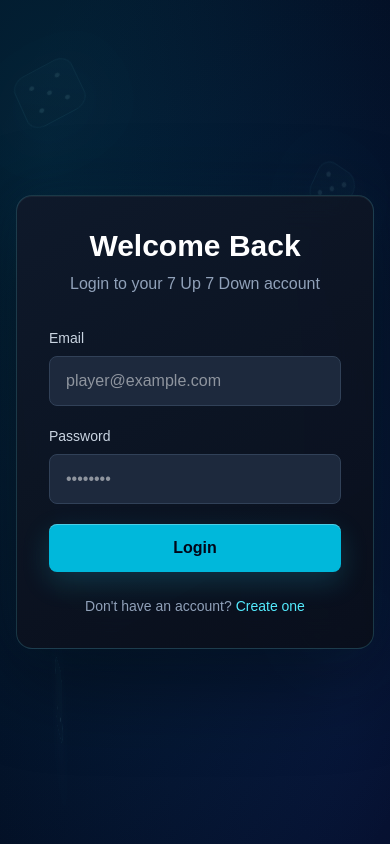
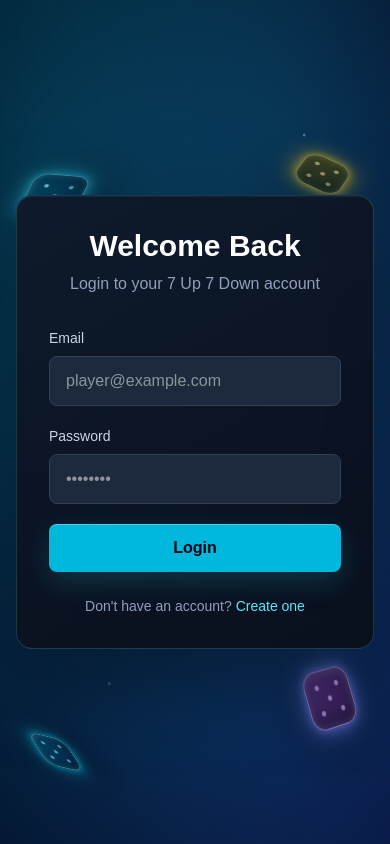
Before and after one commit to divyanshhh-189/seven-up-seven-down, a Next.js app: page /login in a window 390 px wide. Built offline with nearby package versions, Linux system fonts and the light colour scheme.

Commit message:
Add glowing 3D dice background

```diff
--- a/src/app/globals.css
+++ b/src/app/globals.css
@@ -945,3 +945,255 @@
     transition: none;
   }
 }
+
+
+/* Neon 3D dice background refresh */
+.game-page {
+  position: relative;
+  isolation: isolate;
+}
+
+.game-page__content {
+  position: relative;
+  z-index: 1;
+}
+
+.game-dice-background {
+  perspective: 1000px;
+  transform-style: preserve-3d;
+}
+
+.game-dice-background::before,
+.game-dice-background::after {
+  position: absolute;
+  inset: 0;
+  pointer-events: none;
+  content: "";
+}
+
+.game-dice-background::before {
+  background:
+    radial-gradient(ellipse at 17% 38%, rgba(8, 145, 178, 0.2), transparent 25rem),
+    radial-gradient(ellipse at 84% 73%, rgba(37, 99, 235, 0.18), transparent 28rem),
+    radial-gradient(ellipse at 72% 18%, rgba(34, 211, 238, 0.1), transparent 20rem);
+}
+
+.game-dice-background::after {
+  opacity: 0.55;
+  background-image:
+    radial-gradient(circle at 12% 22%, rgba(207, 250, 254, 0.72) 1px, transparent 1.8px),
+    radial-gradient(circle at 78% 16%, rgba(165, 243, 252, 0.64) 1px, transparent 1.8px),
+    radial-gradient(circle at 83% 75%, rgba(103, 232, 249, 0.52) 1px, transparent 1.8px),
+    radial-gradient(circle at 28% 81%, rgba(191, 219, 254, 0.48) 1px, transparent 1.8px);
+}
+
+.game-dice-background__die {
+  --die-glow: rgba(34, 211, 238, 0.86);
+  --die-hue: 0deg;
+  z-index: 1;
+  opacity: 0.82;
+  filter:
+    drop-shadow(0 0 12px var(--die-glow))
+    drop-shadow(0 18px 28px rgba(0, 0, 0, 0.55));
+}
+
+.game-dice-background__die--one {
+  top: 34%;
+  left: 18%;
+  --float-die-size: 88px;
+  --float-die-half: 44px;
+  animation: floatDieOne 17s ease-in-out infinite;
+}
+
+.game-dice-background__die--two {
+  top: 22%;
+  right: 29%;
+  --float-die-size: 62px;
+  --float-die-half: 31px;
+  --die-glow: rgba(250, 204, 21, 0.9);
+  --die-hue: 220deg;
+  animation: floatDieTwo 19s ease-in-out -6s infinite;
+}
+
+.game-dice-background__die--three {
+  bottom: 13%;
+  left: 17%;
+  --float-die-size: 58px;
+  --float-die-half: 29px;
+  --die-glow: rgba(6, 182, 212, 0.94);
+  animation: floatDieThree 21s ease-in-out -11s infinite;
+}
+
+.game-dice-background__die--four {
+  right: 18%;
+  bottom: 19%;
+  --float-die-size: 74px;
+  --float-die-half: 37px;
+  --die-glow: rgba(129, 140, 248, 0.9);
+  --die-hue: 90deg;
+  animation: floatDieFour 18s ease-in-out -4s infinite;
+}
+
+.game-page .game-dice-background__die--one {
+  top: 13%;
+  left: 4%;
+  --float-die-size: 78px;
+  --float-die-half: 39px;
+}
+
+.game-page .game-dice-background__die--two {
+  top: 22%;
+  right: 5%;
+  --float-die-size: 58px;
+  --float-die-half: 29px;
+}
+
+.game-page .game-dice-background__die--three {
+  bottom: 10%;
+  left: 12%;
+}
+
+.game-page .game-dice-background__die--four {
+  right: 13%;
+  bottom: 12%;
+}
+
+.game-page .game-dice-background__die {
+  opacity: 0.42;
+}
+
+.login-page .game-dice-background__die {
+  opacity: 0.9;
+}
+
+.game-dice-background__face {
+  border-color: rgba(165, 243, 252, 0.68);
+  box-shadow:
+    inset 0 1px 8px rgba(255, 255, 255, 0.3),
+    inset 0 -8px 16px rgba(0, 0, 0, 0.34);
+  filter:
+    hue-rotate(var(--die-hue))
+    saturate(1.55)
+    drop-shadow(0 0 5px var(--die-glow));
+}
+
+.game-dice-background__face--back {
+  background:
+    radial-gradient(circle at 28% 28%, rgba(255, 255, 255, 0.98) 0 1.8px, rgba(165, 243, 252, 0.96) 2.5px 3.5px, transparent 6px),
+    radial-gradient(circle at 72% 28%, rgba(255, 255, 255, 0.98) 0 1.8px, rgba(165, 243, 252, 0.96) 2.5px 3.5px, transparent 6px),
+    radial-gradient(circle at 28% 50%, rgba(255, 255, 255, 0.98) 0 1.8px, rgba(165, 243, 252, 0.96) 2.5px 3.5px, transparent 6px),
+    radial-gradient(circle at 72% 50%, rgba(255, 255, 255, 0.98) 0 1.8px, rgba(165, 243, 252, 0.96) 2.5px 3.5px, transparent 6px),
+    radial-gradient(circle at 28% 72%, rgba(255, 255, 255, 0.98) 0 1.8px, rgba(165, 243, 252, 0.96) 2.5px 3.5px, transparent 6px),
+    radial-gradient(circle at 72% 72%, rgba(255, 255, 255, 0.98) 0 1.8px, rgba(165, 243, 252, 0.96) 2.5px 3.5px, transparent 6px),
+    linear-gradient(145deg, rgba(20, 76, 99, 0.96), rgba(8, 25, 44, 0.99));
+  transform: rotateY(180deg) translateZ(var(--float-die-half));
+}
+
+.game-dice-background__face--left {
+  background:
+    radial-gradient(circle at 28% 28%, rgba(255, 255, 255, 0.98) 0 1.8px, rgba(165, 243, 252, 0.96) 2.5px 3.5px, transparent 6px),
+    radial-gradient(circle at 50% 50%, rgba(255, 255, 255, 0.98) 0 1.8px, rgba(165, 243, 252, 0.96) 2.5px 3.5px, transparent 6px),
+    radial-gradient(circle at 72% 72%, rgba(255, 255, 255, 0.98) 0 1.8px, rgba(165, 243, 252, 0.96) 2.5px 3.5px, transparent 6px),
+    linear-gradient(145deg, rgba(20, 76, 99, 0.96), rgba(8, 25, 44, 0.99));
+  transform: rotateY(-90deg) translateZ(var(--float-die-half));
+}
+
+.game-dice-background__face--bottom {
+  background:
+    radial-gradient(circle at 50% 50%, rgba(255, 255, 255, 0.98) 0 1.8px, rgba(165, 243, 252, 0.96) 2.5px 3.5px, transparent 6px),
+    linear-gradient(145deg, rgba(20, 76, 99, 0.96), rgba(8, 25, 44, 0.99));
+  transform: rotateX(-90deg) translateZ(var(--float-die-half));
+}
+
+@keyframes floatDieOne {
+  0% { transform: translate3d(0, 0, 0) rotateX(-18deg) rotateY(28deg) rotateZ(-14deg); }
+  50% { transform: translate3d(30px, -34px, 18px) rotateX(162deg) rotateY(208deg) rotateZ(166deg); }
+  100% { transform: translate3d(0, 0, 0) rotateX(342deg) rotateY(388deg) rotateZ(346deg); }
+}
+
+@keyframes floatDieTwo {
+  0% { transform: translate3d(0, 0, 0) rotateX(18deg) rotateY(-24deg) rotateZ(12deg); }
+  50% { transform: translate3d(-36px, 28px, 12px) rotateX(198deg) rotateY(156deg) rotateZ(192deg); }
+  100% { transform: translate3d(0, 0, 0) rotateX(378deg) rotateY(336deg) rotateZ(372deg); }
+}
+
+@keyframes floatDieThree {
+  0% { transform: translate3d(0, 0, 0) rotateX(-25deg) rotateY(35deg) rotateZ(18deg); }
+  50% { transform: translate3d(42px, -28px, 20px) rotateX(155deg) rotateY(215deg) rotateZ(198deg); }
+  100% { transform: translate3d(0, 0, 0) rotateX(335deg) rotateY(395deg) rotateZ(378deg); }
+}
+
+@keyframes floatDieFour {
+  0% { transform: translate3d(0, 0, 0) rotateX(22deg) rotateY(-30deg) rotateZ(-18deg); }
+  50% { transform: translate3d(-26px, -38px, 14px) rotateX(202deg) rotateY(150deg) rotateZ(162deg); }
+  100% { transform: translate3d(0, 0, 0) rotateX(382deg) rotateY(330deg) rotateZ(342deg); }
+}
+
+@media (max-width: 640px) {
+  .login-page .game-dice-background__die {
+    opacity: 0.62;
+  }
+
+  .login-page .game-dice-background__die--one {
+    top: 23%;
+    left: 1%;
+    --float-die-size: 60px;
+    --float-die-half: 30px;
+  }
+
+  .login-page .game-dice-background__die--two {
+    top: 15%;
+    right: 3%;
+    --float-die-size: 48px;
+    --float-die-half: 24px;
+  }
+
+  .login-page .game-dice-background__die--three {
+    bottom: 7%;
+    left: 4%;
+    --float-die-size: 50px;
+    --float-die-half: 25px;
+  }
+
+  .login-page .game-dice-background__die--four {
+    right: 2%;
+    bottom: 10%;
+    --float-die-size: 56px;
+    --float-die-half: 28px;
+  }
+
+  .game-page .game-dice-background__die {
+    opacity: 0.2;
+  }
+
+  .game-page .game-dice-background__die--one {
+    left: -2%;
+    --float-die-size: 60px;
+    --float-die-half: 30px;
+  }
+
+  .game-page .game-dice-background__die--two {
+    right: -2%;
+    --float-die-size: 48px;
+    --float-die-half: 24px;
+  }
+
+  .game-page .game-dice-background__die--three {
+    left: 1%;
+    --float-die-size: 52px;
+    --float-die-half: 26px;
+  }
+
+  .game-page .game-dice-background__die--four {
+    right: 1%;
+    --float-die-size: 58px;
+    --float-die-half: 29px;
+  }
+}
+
+@media (prefers-reduced-motion: reduce) {
+  .game-dice-background__die {
+    animation: none;
+    transform: rotateX(-18deg) rotateY(28deg) rotateZ(-14deg);
+  }
+}
--- a/src/components/FloatingDiceBackground.tsx
+++ b/src/components/FloatingDiceBackground.tsx
@@ -1,4 +1,5 @@
 const floatingDice = ["one", "two", "three", "four"] as const;
+const cubeFaces = ["front", "back", "right", "left", "top", "bottom"] as const;
 
 export default function FloatingDiceBackground() {
   return (
@@ -6,11 +7,14 @@
       {floatingDice.map((die) => (
         <span
           key={die}
-          className={`game-dice-background__die game-dice-background__die--${die}`}
+          className={"game-dice-background__die game-dice-background__die--" + die}
         >
-          <span className="game-dice-background__face game-dice-background__face--front" />
-          <span className="game-dice-background__face game-dice-background__face--right" />
-          <span className="game-dice-background__face game-dice-background__face--top" />
+          {cubeFaces.map((face) => (
+            <span
+              key={face}
+              className={"game-dice-background__face game-dice-background__face--" + face}
+            />
+          ))}
         </span>
       ))}
     </div>
```
